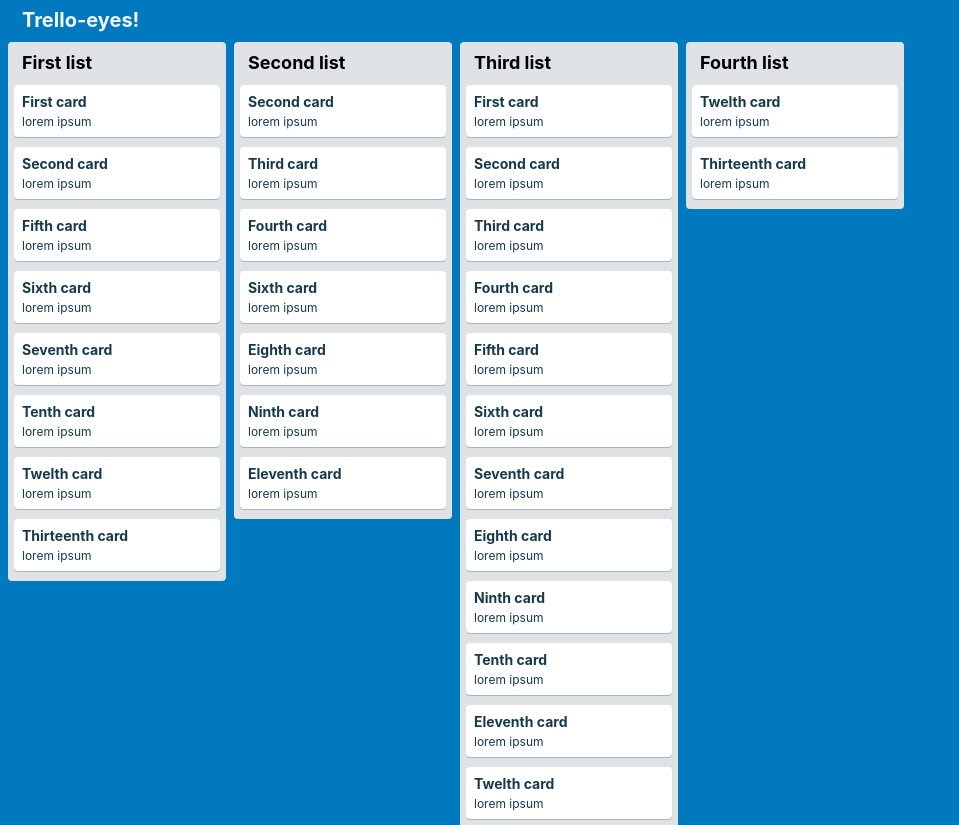
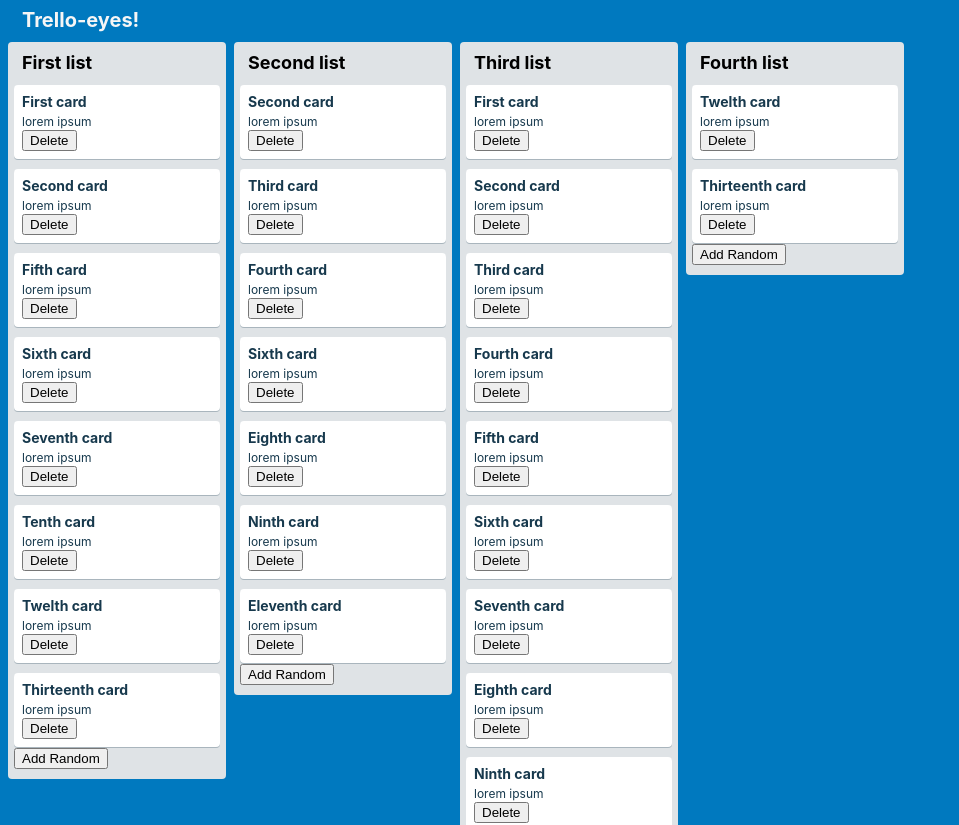
Before and after one commit to Williams-Christopher/Thinkful-trelloyes, a React (Create React App) app: page / in a window 1280 px wide. Shown: the top 825 px of the page, without its empty margins (0-959 px from the left). Built offline with nearby package versions, Linux system fonts and the light colour scheme.

Commit message:
Adds state and callbacks

```diff
--- a/src/App.js
+++ b/src/App.js
@@ -1,49 +1,109 @@
+// import React from 'react';
+
+// import './App.css';
+// import List from './components/List';
+// import STORE from './store';
+
+// function App(props) {
+//   // Rebuild lists[] from STORE. Avoid side-effects, right?
+//   let lists = STORE.lists.map((listItem, i) => {
+//     return ({
+//       key: listItem.id + i + listItem.cardIds.length,
+//       header: listItem.header,
+//       cards: listItem.cardIds,
+//     })
+//   });
+
+//   // Replace each card reference in lists.cards with the corresponding object
+//   // from STORE.allCards and insert a new key 'key' for React.
+//   for (let i=0; i < lists.length; i++) {
+//     lists[i].cards.forEach((cardId, j) => {
+//       lists[i].cards[j] = STORE.allCards[cardId]; // Replacement
+//       lists[i].cards[j].key = lists[i].key + j.toString() + cardId; // Add a the key 'key'
+//     });
+//   }
+//   console.log(lists);
+
+//   // Build out an array of List components
+//   let listComponents = lists.map(item => {
+//     return <List key={item.key} header={item.header} cards={item.cards} />
+//   });
+
+//   return (
+//     <main className='App'>
+//       <header className='App-header'>
+//         <h1>Trello-eyes!</h1>
+//       </header>
+//       <div className='App-list'>
+//        {/* {
+//         lists.forEach(item => {
+//           return <List header={item.header} cards={item.cards} />
+//         })
+//         } */}
+//         {listComponents}
+//       </div>
+//     </main>
+//   );
+// }
+
+// export default App;
+
 import React from 'react';
-
+import List from './components/List'
 import './App.css';
-import List from './components/List';
 import STORE from './store';
 
-function App(props) {
-  // Rebuild lists[] from STORE. Avoid side-effects, right?
-  let lists = STORE.lists.map((listItem, i) => {
-    return ({
-      key: listItem.id + i + listItem.cardIds.length,
-      header: listItem.header,
-      cards: listItem.cardIds,
-    })
-  });
+export default class App extends React.Component {
+  // static defaultProps = {
+  //   store: {
+  //     lists: [],
+  //     allCards: {},
+  //   }
+  // };
 
-  // Replace each card reference in lists.cards with the corresponding object
-  // from STORE.allCards and insert a new key 'key' for React.
-  for (let i=0; i < lists.length; i++) {
-    lists[i].cards.forEach((cardId, j) => {
-      lists[i].cards[j] = STORE.allCards[cardId]; // Replacement
-      lists[i].cards[j].key = lists[i].key + j.toString() + cardId; // Add a the key 'key'
-    });
+  state = {
+    store: STORE,
+  };
+
+  handleAddCard = (id) => {
+    console.log('Random card button clicked...', id);
+    let randomCard = this.newRandomCard();
+    console.log(randomCard);
   }
-  console.log(lists);
 
-  // Build out an array of List components
-  let listComponents = lists.map(item => {
-    return <List key={item.key} header={item.header} cards={item.cards} />
-  });
+  newRandomCard = () => {
+    const id = Math.random().toString(36).substring(2, 4)
+      + Math.random().toString(36).substring(2, 4);
+    return {
+      id,
+      title: `Random Card ${id}`,
+      content: 'lorem ipsum',
+    }
+  }
 
+  handleDeleteList = (id) => {
+    console.log('List delete clicked', id);
+  }
+
+  render() {
+    //const { store } = this.props
     return (
       <main className='App'>
         <header className='App-header'>
           <h1>Trello-eyes!</h1>
         </header>
         <div className='App-list'>
-       {/* {
-        lists.forEach(item => {
-          return <List header={item.header} cards={item.cards} />
-        })
-        } */}
-        {listComponents}
+          {this.state.store.lists.map(list => (
+            <List
+              id={list.id}
+              header={list.header}
+              cards={list.cardIds.map(id => this.state.store.allCards[id])}
+              onAddCard={this.handleAddCard}
+              onDeleteList={this.handleDeleteList}
+            />
+          ))}
         </div>
       </main>
     );
   }
-
-export default App;
+}
--- a/src/components/Card.js
+++ b/src/components/Card.js
@@ -9,6 +9,7 @@
         <div className='Card'>
             <h3>{props.title}</h3>
             <p>{props.content}</p>
+            <button type='submit' name='cardDelete' onClick={() => props.onDeleteList(props.id)}>Delete</button>
         </div>
     )
 };
--- a/src/components/List.js
+++ b/src/components/List.js
@@ -18,6 +18,7 @@
             </header>
             <div className='List-cards'>
                 {listCards}
+                <button type='submit' name='cardAdd' onClick={() => props.onAddCard(props.id)}>Add Random</button>
             </div>
         </section>
     );
--- a/src/index.js
+++ b/src/index.js
@@ -4,9 +4,9 @@
 import App from './App';
 import './index.css';
 
-import STORE from './store';
+//import STORE from './store';
 
 ReactDOM.render(
-    <App store={STORE}>
-    </App>,
+    /*<App store={STORE}>
+</App>*/<App />,
     document.getElementById('root'));
```
Lines whose indentation alone changed are shown as unchanged.
